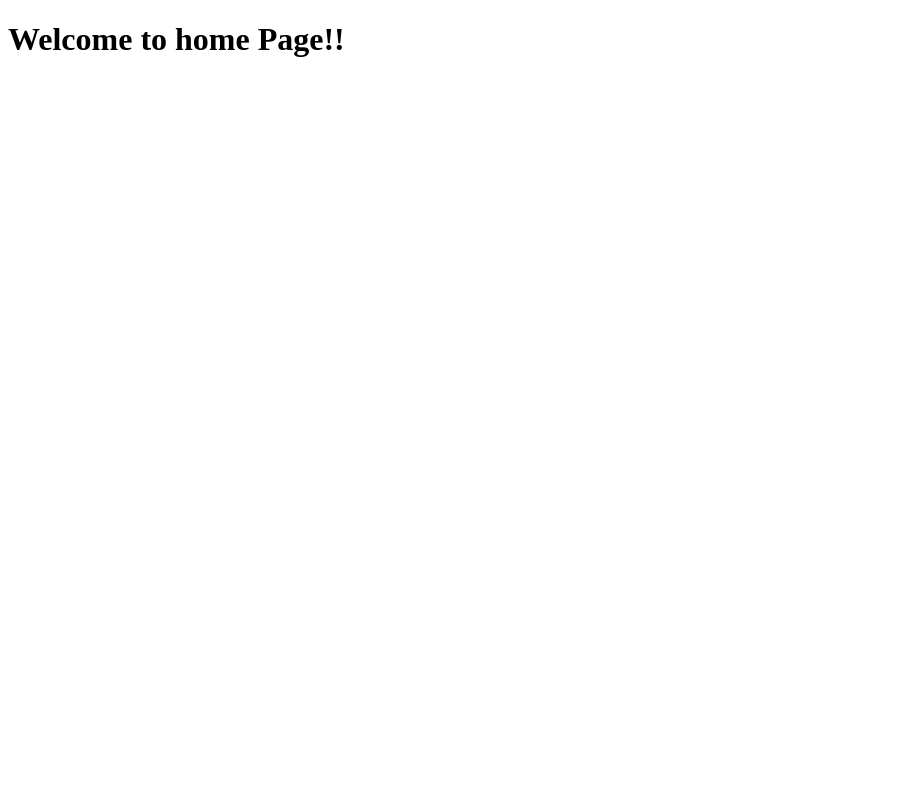
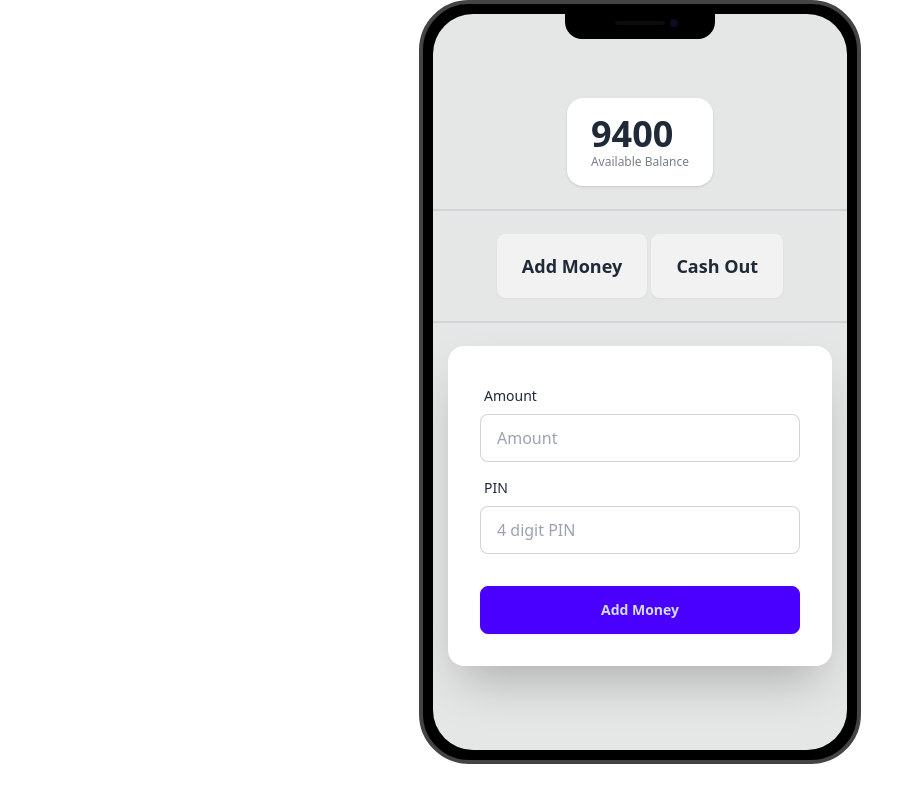
Before and after one commit to Rza-O/payoo-MFS-application, a plain HTML site: page home.html in a window 1280 px wide. Shown: the whole page, without its empty margins (0-916 px from the left). Drawn offline with nearby package versions, Linux system fonts and the light colour scheme.

Commit message:
Add Money Form Added

```diff
--- a/home.html
+++ b/home.html
@@ -1,11 +1,73 @@
 <!DOCTYPE html>
-<html lang="en">
-<head>
-    <meta charset="UTF-8">
-    <meta name="viewport" content="width=device-width, initial-scale=1.0">
+<html lang="en" data-theme="light">
+  <head>
+    <meta charset="UTF-8" />
+    <meta name="viewport" content="width=device-width, initial-scale=1.0" />
     <title>Payoo Home Page</title>
-</head>
-<body>
-    <h1>Welcome to home Page!!</h1>
-</body>
+    <link
+      href="https://cdn.jsdelivr.net/npm/daisyui@4.12.10/dist/full.min.css"
+      rel="stylesheet"
+      type="text/css"
+    />
+    <script src="https://cdn.tailwindcss.com"></script>
+  </head>
+  <body>
+    <main class="flex justify-center">
+      <div class="mockup-phone">
+        <div class="camera"></div>
+        <div class="display">
+          <div class="artboard artboard-demo phone-3">
+            <!-- Available balance -->
+            <div>
+              <div class="stats shadow">
+                <div class="stat">
+                  <div class="stat-value">9400</div>
+                  <div class="stat-desc">Available Balance</div>
+                </div>
+              </div>
+            </div>
+            <div class="divider"></div>
+            <!-- User action button -->
+            <div>
+              <button class="btn btn-lg">Add Money</button>
+              <button class="btn btn-lg">Cash Out</button>
+            </div>
+            <div class="divider"></div>
+            <!-- Add Money Form start-->
+            <div class="card bg-base-100 w-full max-w-sm shrink-0 shadow-2xl">
+              <form class="card-body">
+                <div class="form-control">
+                  <label class="label">
+                    <span class="label-text">Amount</span>
+                  </label>
+                  <input
+                    type="email"
+                    placeholder="Amount"
+                    class="input input-bordered"
+                    required
+                  />
+                </div>
+                <div class="form-control">
+                  <label class="label">
+                    <span class="label-text">PIN</span>
+                  </label>
+                  <input
+                    type="password"
+                    placeholder="4 digit PIN"
+                    class="input input-bordered"
+                    required
+                  />
+                </div>
+                <div class="form-control mt-6">
+                  <button class="btn btn-primary">Add Money</button>
+                </div>
+              </form>
+            </div>
+            <!-- Add Money Form end -->
+          </div>
+        </div>
+      </div>
+    </main>
+    <script src="./js/home.js"></script>
+  </body>
 </html>
--- /dev/null
+++ b/js/home.js
@@ -0,0 +1 @@
+console.log('home added')
```
Also changed, not shown: index.html (+31 -9 lines).
